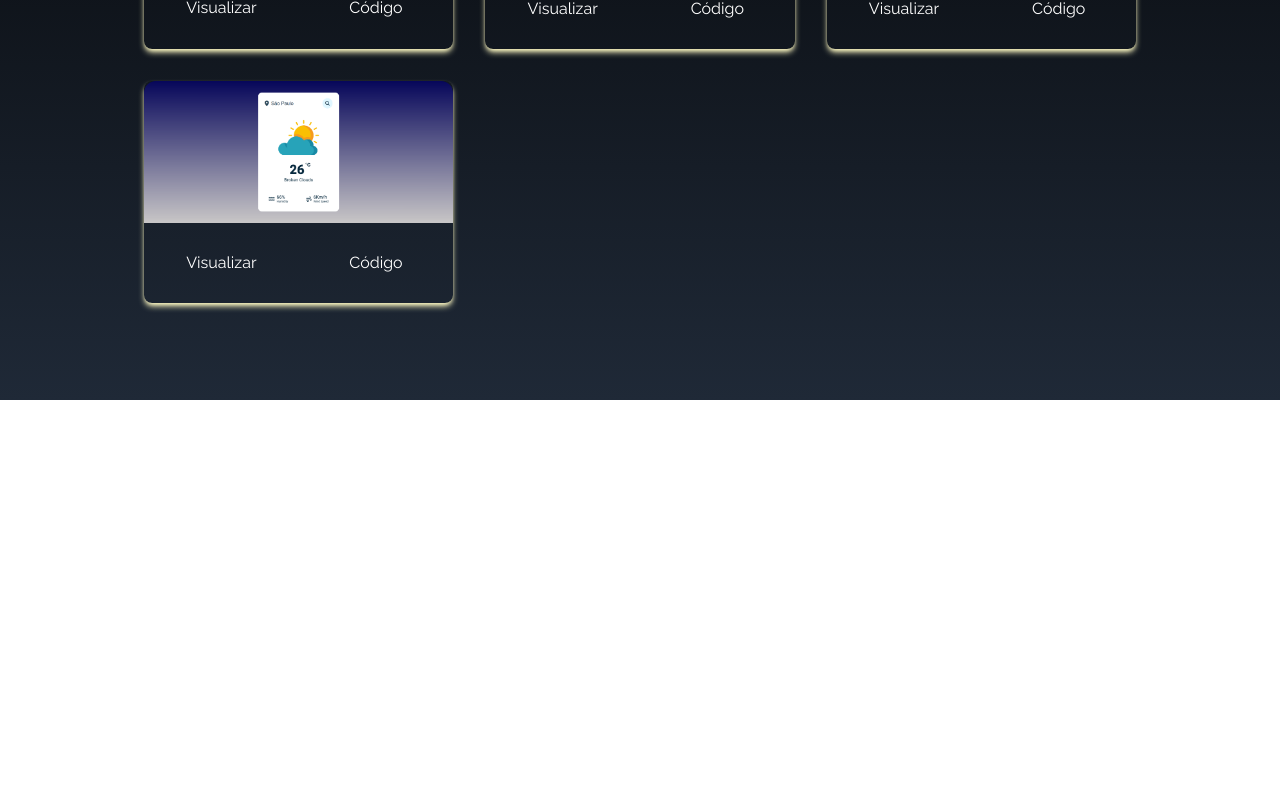
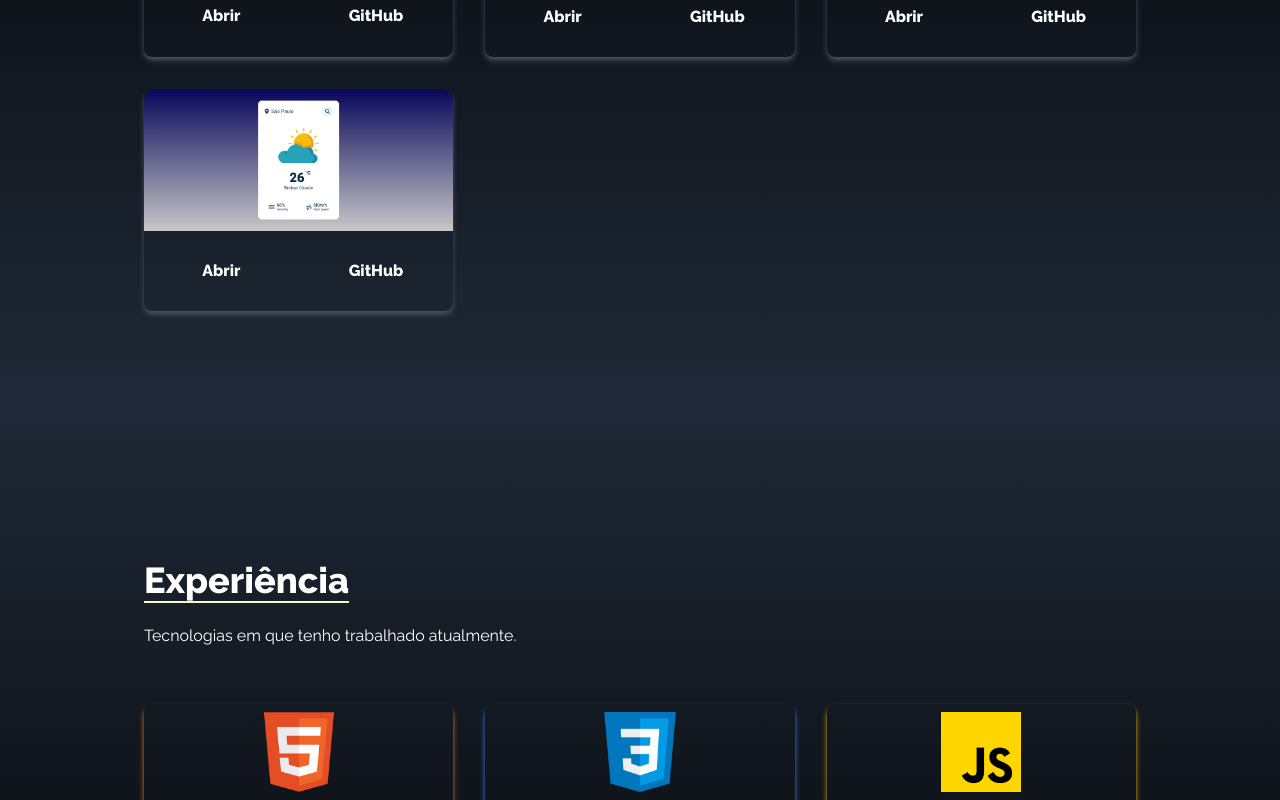
Before and after one commit to medeirospc/portfolio-jsx, a React (Create React App) app: page / in a window 1280 px wide. Shown: the part 2000-2800 px from the top of the page. Before the commit the page ends 2400 px from the top, so only its background shows below. Built offline with nearby package versions, Linux system fonts and the light colour scheme; a web font is replaced by a local one.

Commit message:
feat: new components added

```diff
--- a/package.json
+++ b/package.json
@@ -10,6 +10,7 @@
     "react-dom": "^18.2.0",
     "react-icons": "^4.7.1",
     "react-scripts": "^5.0.1",
+    "react-scroll": "^1.8.9",
     "web-vitals": "^2.1.4"
   },
   "scripts": {
--- a/src/App.js
+++ b/src/App.js
@@ -1,3 +1,5 @@
+import Contato from "./components/Contato";
+import Experiencia from "./components/Experiencia";
 import Home from "./components/Home";
 import NavBar from "./components/NavBar";
 import Portfolio from "./components/Portfolio";
@@ -11,6 +13,8 @@ function App() {
       <Home />
       <Sobre />
       <Portfolio />
+      <Experiencia />
+      <Contato />
       <SocialLinks />
     </div>
   );
--- /dev/null
+++ b/src/components/Contato.jsx
@@ -0,0 +1,58 @@
+import React from "react";
+
+const Contato = () => {
+  return (
+    <div
+      name="contato"
+      className="w-full h-screen bg-gradient-to-b from-black to-gray-800 p-4 text-white"
+    >
+      <div className="flex flex-col p-4 justify-center max-w-screen-lg mx-auto h-full">
+        <div className="pb-8">
+          <p className="text-4xl font-bold inline border-b-2 border-yellow-100">
+            Contato
+          </p>
+          <p className="py-6">Entre em contato comigo!</p>
+        </div>
+
+        <div className="flex justify-center items-center">
+          <form
+            action="https://getform.io/f/48b528a1-5778-4dc6-9ce5-1dd3cb898702"
+            method="POST"
+            className="flex flex-col w-full md:w-1/2"
+          >
+            <input
+              type="text"
+              name="name"
+              required={true}
+              placeholder="Digite seu nome"
+              className="p-2 bg-transparent border-2 rounded-md text-white focus:outline-none"
+            />
+            <input
+              type="text"
+              name="email"
+              required={true}
+              placeholder="Digite seu email"
+              className="my-4 p-2 bg-transparent border-2 rounded-md text-white focus:outline-none"
+            />
+            <textarea
+              name="mensagem"
+              required={true}
+              placeholder="Digite sua mensagem"
+              rows="10"
+              className="p-2 bg-transparent border-2 rounded-md text-white focus:outline-none"
+            ></textarea>
+
+            <button
+              className="text-white bg-gradient-to-b from-yellow-400 to-yellow-800 px-6
+            py-3 my-8 mx-auto flex items-center rounded-md hover:opacity-70 duration-300"
+            >
+              Enviar
+            </button>
+          </form>
+        </div>
+      </div>
+    </div>
+  );
+};
+
+export default Contato;
--- /dev/null
+++ b/src/components/Experiencia.jsx
@@ -0,0 +1,80 @@
+import React from "react";
+import html from "../assets/html.png";
+import css from "../assets/css.png";
+import javascript from "../assets/javascript.png";
+import react from "../assets/react.png";
+import github from "../assets/github.png";
+import tailwind from "../assets/tailwind.png";
+
+const Experiencia = () => {
+  const techs = [
+    {
+      id: 1,
+      src: html,
+      title: "HTML",
+      style: "shadow-orange-500",
+    },
+    {
+      id: 2,
+      src: css,
+      title: "CSS",
+      style: "shadow-blue-500",
+    },
+    {
+      id: 3,
+      src: javascript,
+      title: "JavaScript",
+      style: "shadow-yellow-500",
+    },
+    {
+      id: 4,
+      src: react,
+      title: "React",
+      style: "shadow-blue-600",
+    },
+    {
+      id: 5,
+      src: tailwind,
+      title: "Tailwind CSS",
+      style: "shadow-sky-500",
+    },
+    {
+      id: 6,
+      src: github,
+      title: "GitHub",
+      style: "shadow-gray-400",
+    },
+  ];
+
+  return (
+    <div
+      name="experiencia"
+      className="bg-gradient-to-b from-gray-800 to-black w-full h-screen"
+    >
+      <div className="max-w-screen-lg mx-auto p-4 flex flex-col justify-center w-full h-full text-white">
+        <div>
+          <p className="text-4xl font-bold border-b-2 border-yellow-100 inline">
+            Experiência
+          </p>
+          <p className="py-6">
+            Tecnologias em que tenho trabalhado atualmente.
+          </p>
+        </div>
+
+        <div className="w-full grid grid-cols-2 sm:grid-cols-3 gap-8 text-center py-8 px-12 sm:px-0">
+          {techs.map(({ id, src, title, style }) => (
+            <div
+              key={id}
+              className={`shadow-md hover:scale-105 duration-500 py-2 rounded-lg ${style}`}
+            >
+              <img src={src} alt="" className="w-20 mx-auto" />
+              <p className="mt-4">{title}</p>
+            </div>
+          ))}
+        </div>
+      </div>
+    </div>
+  );
+};
+
+export default Experiencia;
--- a/src/components/Home.jsx
+++ b/src/components/Home.jsx
@@ -1,6 +1,7 @@
 import React from "react";
 import MySelf from "../assets/myself.png";
 import { MdOutlineKeyboardArrowRight } from "react-icons/md";
+import { Link } from "react-scroll";
 
 const Home = () => {
   return (
@@ -18,15 +19,18 @@ const Home = () => {
             fugiat!
           </p>
           <div>
-            <button
+            <Link
+              to="portfolio"
+              smooth
+              duration={500}
               className="group text-white font-semibold w-fit px-6 py-3 my-2 flex items-center rounded-md bg-gradient-to-r
-             from-yellow-400 to-yellow-800 cursor-pointer"
+             from-yellow-400 to-yellow-800 cursor-pointer duration-300 hover:opacity-80"
             >
               Portfólio
               <span className="group-hover:rotate-90 duration-300">
                 <MdOutlineKeyboardArrowRight size={22} className="ml-1" />
               </span>
-            </button>
+            </Link>
           </div>
         </div>
 
--- a/src/components/NavBar.jsx
+++ b/src/components/NavBar.jsx
@@ -1,13 +1,15 @@
 import React, { useState } from "react";
 import { FaBars, FaTimes } from "react-icons/fa";
+import { Link } from "react-scroll";
 
 const NavBar = () => {
   const [nav, setNav] = useState(false);
 
   const links = [
+    // arrumar nomes dos componentes
     {
       id: 1,
-      link: "início",
+      link: "home",
     },
     {
       id: 2,
@@ -15,11 +17,11 @@ const NavBar = () => {
     },
     {
       id: 3,
-      link: "portfólio",
+      link: "portfolio",
     },
     {
       id: 4,
-      link: "experiência",
+      link: "experiencia",
     },
     {
       id: 5,
@@ -38,9 +40,12 @@ const NavBar = () => {
         {links.map(({ id, link }) => (
           <li
             key={id}
-            className="px-4 mr-10 cursor-pointer capitalize font-medium text-gray-300 hover:scale-105 hover:text-yellow-100 duration-200"
+            className="px-3 mr-10 cursor-pointer capitalize font-medium text-gray-300 hover:scale-105
+             hover:text-yellow-100 duration-200"
           >
-            {link}
+            <Link to={link} smooth duration={500}>
+              {link}
+            </Link>
           </li>
         ))}
       </ul>
@@ -62,7 +67,14 @@ const NavBar = () => {
               key={id}
               className="px-4 cursor-pointer capitalize py-6 text-4xl"
             >
-              {link}
+              <Link
+                onClick={() => setNav(!nav)}
+                to={link}
+                smooth
+                duration={500}
+              >
+                {link}
+              </Link>
             </li>
           ))}
         </ul>
--- a/src/components/Portfolio.jsx
+++ b/src/components/Portfolio.jsx
@@ -32,24 +32,24 @@ const Portfolio = () => {
       <div className="max-w-screen-lg p-4 mx-auto flex flex-col justify-center w-full h-full">
         <div className="pb-8">
           <p className="text-4xl font-bold inline border-b-2 border-yellow-100">
-            Portfolio
+            Portfólio
           </p>
-          <p className="py-4">Visualize meus projetos aqui.</p>
+          <p className="py-6">Visualize meus projetos abaixo.</p>
         </div>
 
         <div className="grid sm:grid-cols-2 md:grid-cols-3 gap-8 px-12 sm:px-0">
           {portfolios.map(({ id, src }) => (
             <div
               key={id}
-              className="shadow-md shadow-yellow-100 rounded-lg duration-200 hover:scale-105"
+              className="shadow-md shadow-gray-600 rounded-lg duration-300 hover:scale-105"
             >
               <img src={src} alt="" className="rounded-t-xl" />
               <div className="flex items-center justify-center">
-                <button className="w-1/2 px-6 py-3 m-4 duration-200 hover:opacity-80 hover:text-yellow-100">
-                  Visualizar
+                <button className="w-1/2 px-6 py-3 m-4 font-bold duration-200 hover:opacity-80 hover:text-yellow-100">
+                  Abrir
                 </button>
-                <button className="w-1/2 px-6 py-3 m-4 duration-200 hover:opacity-80 hover:text-yellow-100">
-                  Código
+                <button className="w-1/2 px-6 py-3 m-4 font-bold duration-200 hover:opacity-80 hover:text-yellow-100">
+                  GitHub
                 </button>
               </div>
             </div>
```
Also changed, not shown: 1 other file (tests, documents, lock files or other folders).
